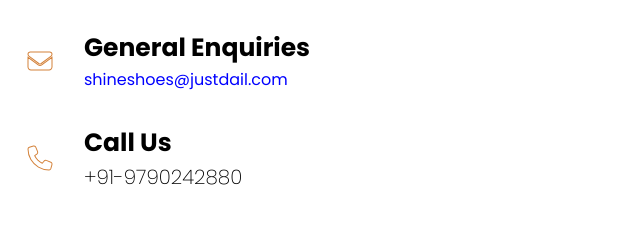
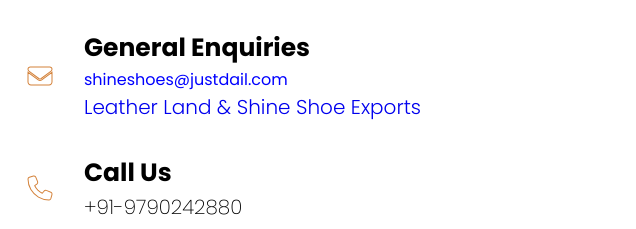
Before and after one commit to Aymanfathim/Project-3, a plain HTML site: page contact.html in a window 1280 px wide. Shown: the part 452-681 px from the top of the page, 644-1280 px from the left. Drawn offline with Linux system fonts and the light colour scheme; a web font is replaced by a local one.

Commit message:
initial commit

```diff
--- a/contact.html
+++ b/contact.html
@@ -692,6 +692,7 @@
                 <div>
                     <h1>General Enquiries</h1>
                    <a href="https://www.justdial.com/Ambur/Leather-Land-Shine-Shoe-Exports-Opposite-to-Perfect-Shoe-Fabric/9999P4176-4176-180316144302-Y4C6_BZDET" style="color: blue;"> <mailto:h2>shineshoes@justdail.com</h2></a>
+                   <a href="EgZjaHJvbWUqBggCEEUYOzIGCAAQRRg8MgYIARBFGDkyBggCEEUYOzIGCAMQRRg8MgYIBBBFGDwyBggFEEUYPDIGCAYQRRg8MgYIBxBFGEHSAQgyNzg0ajBqN6gCCLACAQ"><h2 style="font-weight: 300;">Leather Land & Shine Shoe Exports</h2></a>
                 </div>
             </div>
             <div class="wrap-1">
```
